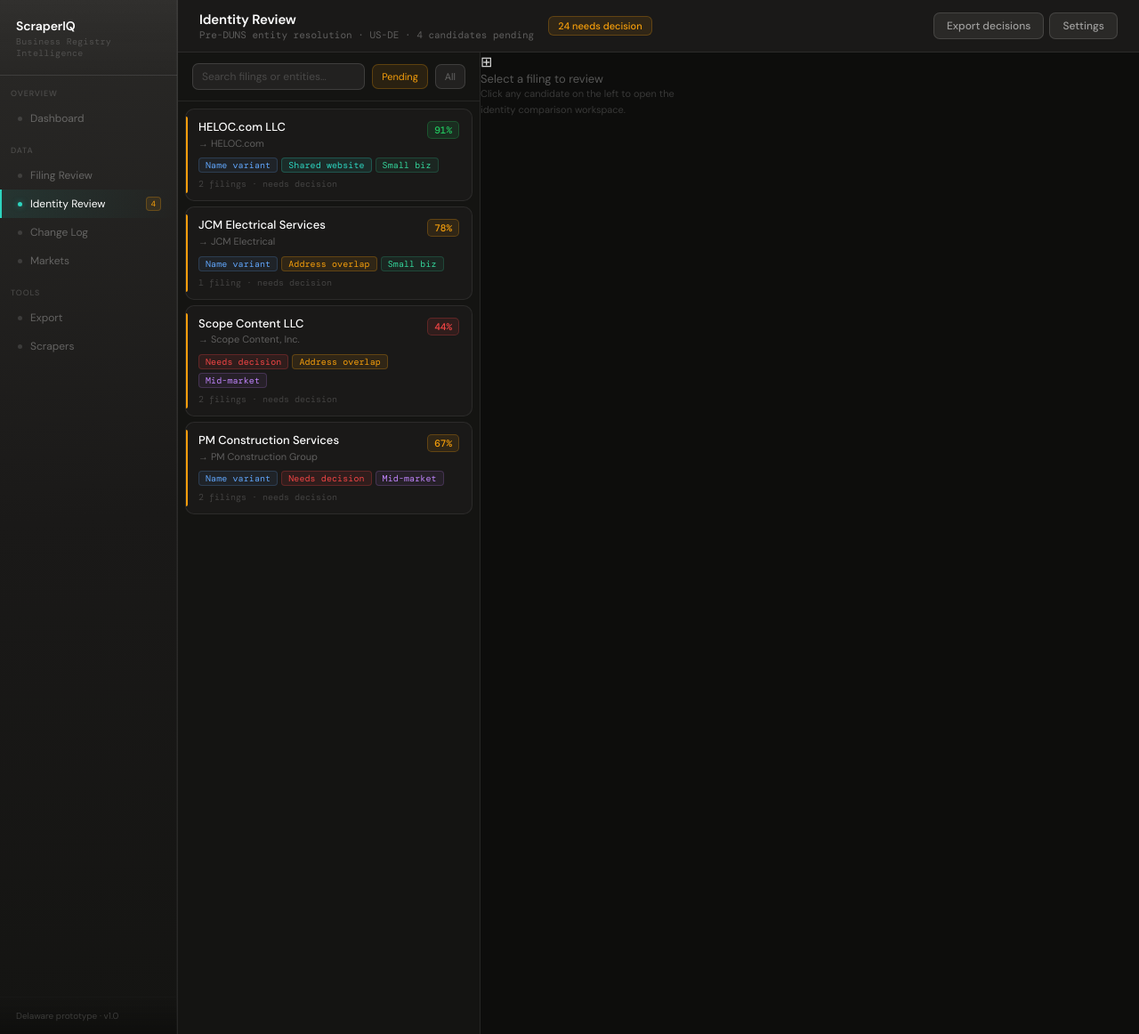
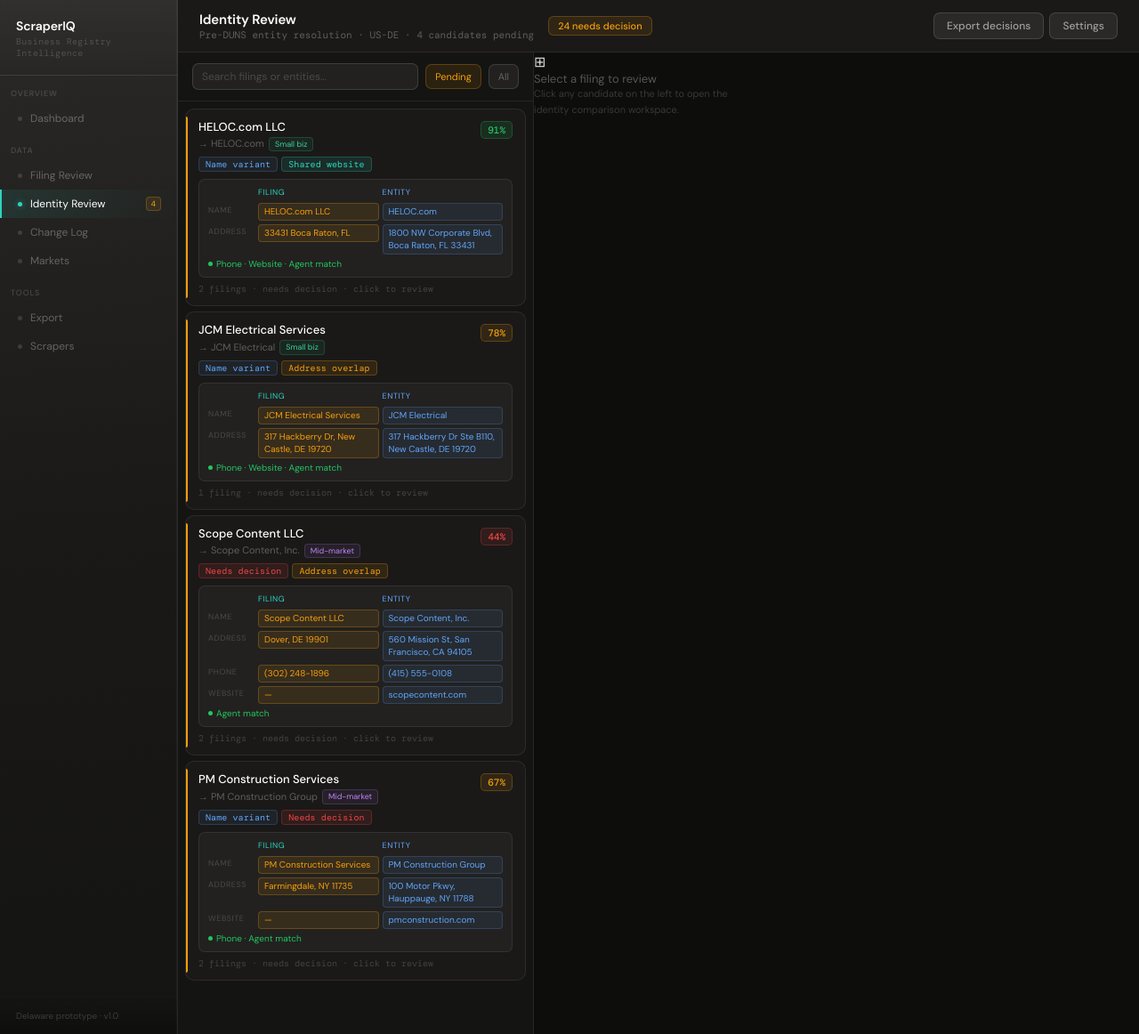
Before and after one commit to connifer125-hub/business-registry-tool, a Flask app: page /identity-review in a window 1280 px wide. Shown: the whole page at 89% size. Run offline with Flask 3, Linux system fonts and the light colour scheme; some libraries are stand-ins or nearby versions.

Commit message:
Update identity_review.html

```diff
--- a/admin/templates/identity_review.html
+++ b/admin/templates/identity_review.html
@@ -42,7 +42,7 @@
   --blue:   #60a5fa;
 
   --sidebar-w: 200px;
-  --left-w:    340px;
+  --left-w:    400px;
 }
 
 *, *::before, *::after { box-sizing: border-box; margin: 0; padding: 0; }
@@ -545,11 +545,11 @@ body {
           </div>
           <span class="conf-large conf-medium" id="ws-conf-badge">—</span>
           <div class="action-btns">
-            <button class="action-btn btn-link"    onclick="logDecision('linked')">✓ Link to existing</button>
-            <button class="action-btn btn-create"  onclick="logDecision('created')">+ Create new entity</button>
-            <button class="action-btn btn-reject"  onclick="logDecision('rejected')">✗ Reject match</button>
-            <button class="action-btn btn-split"   onclick="logDecision('split')">⋮ Split cluster</button>
-            <button class="action-btn btn-escalate" onclick="logDecision('escalated')">↑ Escalate</button>
+            <button class="action-btn btn-link"     onclick="try{logDecision('linked')}catch(e){alert('Error: '+e.message)}">✓ Link to existing</button>
+            <button class="action-btn btn-create"   onclick="try{logDecision('created')}catch(e){alert('Error: '+e.message)}">+ Create new entity</button>
+            <button class="action-btn btn-reject"   onclick="try{logDecision('rejected')}catch(e){alert('Error: '+e.message)}">✗ Reject match</button>
+            <button class="action-btn btn-split"    onclick="try{logDecision('split')}catch(e){alert('Error: '+e.message)}">⋮ Split cluster</button>
+            <button class="action-btn btn-escalate" onclick="try{logDecision('escalated')}catch(e){alert('Error: '+e.message)}">↑ Escalate</button>
           </div>
         </div>
 
@@ -560,7 +560,7 @@ body {
           <div id="preqa-bar" style="display:flex;align-items:center;gap:8px;flex-wrap:wrap;padding:10px 14px;border-radius:10px;border:0.5px solid var(--border1);background:var(--bg1);margin-bottom:16px;">
             <span style="font-size:10px;font-weight:500;color:var(--t4);text-transform:uppercase;letter-spacing:.08em;margin-right:4px;">Pre-QA auto-checks</span>
             <div id="preqa-chips" style="display:flex;flex-wrap:wrap;gap:5px;flex:1;"></div>
-            <button onclick="openResearchModal()" style="margin-left:auto;display:flex;align-items:center;gap:5px;padding:5px 12px;border-radius:7px;border:0.5px solid var(--amber-border);background:var(--amber-dim);color:var(--amber);font-size:12px;font-weight:500;cursor:pointer;font-family:'DM Sans',sans-serif;transition:all .12s;" onmouseover="this.style.background='rgba(245,158,11,.18)'" onmouseout="this.style.background='var(--amber-dim)'">
+            <button onclick="try{openResearchModal()}catch(e){alert('Error: '+e.message)}" style="margin-left:auto;display:flex;align-items:center;gap:5px;padding:5px 12px;border-radius:7px;border:0.5px solid var(--amber-border);background:var(--amber-dim);color:var(--amber);font-size:12px;font-weight:500;cursor:pointer;font-family:'DM Sans',sans-serif;transition:all .12s;" onmouseover="this.style.background='rgba(245,158,11,.18)'" onmouseout="this.style.background='var(--amber-dim)'">
               R &nbsp;Spot-check sources
             </button>
           </div>
@@ -1219,6 +1219,7 @@ function buildCards() {
   const list = document.getElementById('candidates-list');
   list.innerHTML = '';
   const q = document.getElementById('search-input').value.toLowerCase();
+
   CANDIDATES
     .filter(c => {
       if (currentFilter === 'pending' && c.status === 'confirmed') return false;
@@ -1230,20 +1231,74 @@ function buildCards() {
       const confCls = c.confLabel === 'high' ? 'conf-high' : c.confLabel === 'medium' ? 'conf-medium' : 'conf-low';
       const tagMap  = { 'name-variant':'Name variant','shared-website':'Shared website','addr-overlap':'Address overlap','needs-decision':'Needs decision' };
       const tagCls  = { 'name-variant':'name-variant','shared-website':'shared-website','addr-overlap':'addr-overlap','needs-decision':'needs-decision' };
+      const trackColor = c.track==='ent'?'#60a5fa':c.track==='mid'?'#c084fc':'#34d399';
+      const trackBg    = c.track==='ent'?'rgba(96,165,250,.07)':c.track==='mid'?'rgba(192,132,252,.07)':'rgba(52,211,153,.07)';
+      const trackBorder= c.track==='ent'?'rgba(96,165,250,.2)':c.track==='mid'?'rgba(192,132,252,.2)':'rgba(52,211,153,.2)';
+      const trackLabel = c.track==='ent'?'Enterprise':c.track==='mid'?'Mid-market':'Small biz';
+
+      // Build inline diff — compare filing vs entity fields
+      const fields = [
+        { label:'Name',    a: c.filing.name,    b: c.entity.name    },
+        { label:'Address', a: c.filing.address, b: c.entity.address },
+        { label:'Phone',   a: c.filing.phone,   b: c.entity.phone   },
+        { label:'Website', a: c.filing.website, b: c.entity.website },
+        { label:'Agent',   a: c.filing.agent,   b: c.entity.agent   },
+      ];
+
+      // Only show fields that differ OR are both populated
+      const diffFields = fields.filter(f => f.a && f.b && f.a !== f.b);
+      const matchFields = fields.filter(f => f.a && f.b && f.a === f.b);
+
+      const diffRows = diffFields.map(f => `
+        <div style="display:grid;grid-template-columns:52px 1fr 1fr;gap:4px;margin-bottom:4px;align-items:start;">
+          <span style="font-size:9px;color:var(--t4);text-transform:uppercase;letter-spacing:.06em;padding-top:2px;">${f.label}</span>
+          <span style="font-size:10px;padding:2px 6px;border-radius:4px;background:rgba(245,158,11,.1);color:var(--amber);border:0.5px solid rgba(245,158,11,.25);line-height:1.4;word-break:break-word;white-space:normal;">${f.a}</span>
+          <span style="font-size:10px;padding:2px 6px;border-radius:4px;background:rgba(96,165,250,.08);color:var(--blue);border:0.5px solid rgba(96,165,250,.2);line-height:1.4;word-break:break-word;white-space:normal;">${f.b}</span>
+        </div>
+      `).join('');
+
+      const matchSummary = matchFields.length > 0
+        ? `<div style="font-size:10px;color:var(--green);margin-top:4px;display:flex;align-items:center;gap:4px;">
+            <span style="width:5px;height:5px;border-radius:50%;background:var(--green);display:inline-block;"></span>
+            ${matchFields.map(f=>f.label).join(' · ')} match
+           </div>`
+        : '';
+
+      const noDiff = diffFields.length === 0
+        ? `<div style="font-size:10px;color:var(--green);padding:4px 0;">All compared fields match — likely same entity</div>`
+        : '';
+
       div.className = `candidate-card ${c.status}${selectedId===c.id?' selected':''}`;
       div.innerHTML = `
         <div class="card-row">
-          <div>
+          <div style="flex:1;min-width:0;">
             <div class="card-name">${c.filingName}</div>
-            <div class="card-entity">→ ${c.entityName}</div>
+            <div class="card-entity" style="display:flex;align-items:center;gap:5px;flex-wrap:wrap;">
+              <span>→ ${c.entityName}</span>
+              <span style="font-size:9px;padding:1px 6px;border-radius:4px;color:${trackColor};border:0.5px solid ${trackBorder};background:${trackBg};">${trackLabel}</span>
+            </div>
           </div>
-          <span class="conf-badge ${confCls}">${c.conf}%</span>
+          <span class="conf-badge ${confCls}" style="flex-shrink:0;">${c.conf}%</span>
         </div>
-        <div class="card-tags">
+
+        <div class="card-tags" style="margin:6px 0 8px;">
           ${c.tags.map(t=>`<span class="tag ${tagCls[t]||''}">${tagMap[t]||t}</span>`).join('')}
-          <span class="tag" style="color:${c.track==='ent'?'#60a5fa':c.track==='mid'?'#c084fc':'#34d399'};border-color:${c.track==='ent'?'rgba(96,165,250,.2)':c.track==='mid'?'rgba(192,132,252,.2)':'rgba(52,211,153,.2)'};background:${c.track==='ent'?'rgba(96,165,250,.07)':c.track==='mid'?'rgba(192,132,252,.07)':'rgba(52,211,153,.07)'};">${c.track==='ent'?'Enterprise':c.track==='mid'?'Mid-market':'Small biz'}</span>
         </div>
-        <div class="card-filings">${c.filingCount} filing${c.filingCount>1?'s':''} · ${c.status.replace('-',' ')}</div>
+
+        <!-- Inline diff -->
+        <div style="background:var(--bg3);border-radius:7px;padding:8px 10px;border:0.5px solid var(--border1);">
+          ${diffFields.length > 0 ? `
+            <div style="display:grid;grid-template-columns:52px 1fr 1fr;gap:4px;margin-bottom:6px;">
+              <span></span>
+              <span style="font-size:9px;color:var(--teal);text-transform:uppercase;letter-spacing:.06em;">Filing</span>
+              <span style="font-size:9px;color:var(--blue);text-transform:uppercase;letter-spacing:.06em;">Entity</span>
+            </div>
+            ${diffRows}
+          ` : noDiff}
+          ${matchSummary}
+        </div>
+
+        <div class="card-filings" style="margin-top:6px;">${c.filingCount} filing${c.filingCount>1?'s':''} · ${c.status.replace('-',' ')} · click to review</div>
       `;
       div.onclick = () => loadCandidate(c.id);
       list.appendChild(div);
```
